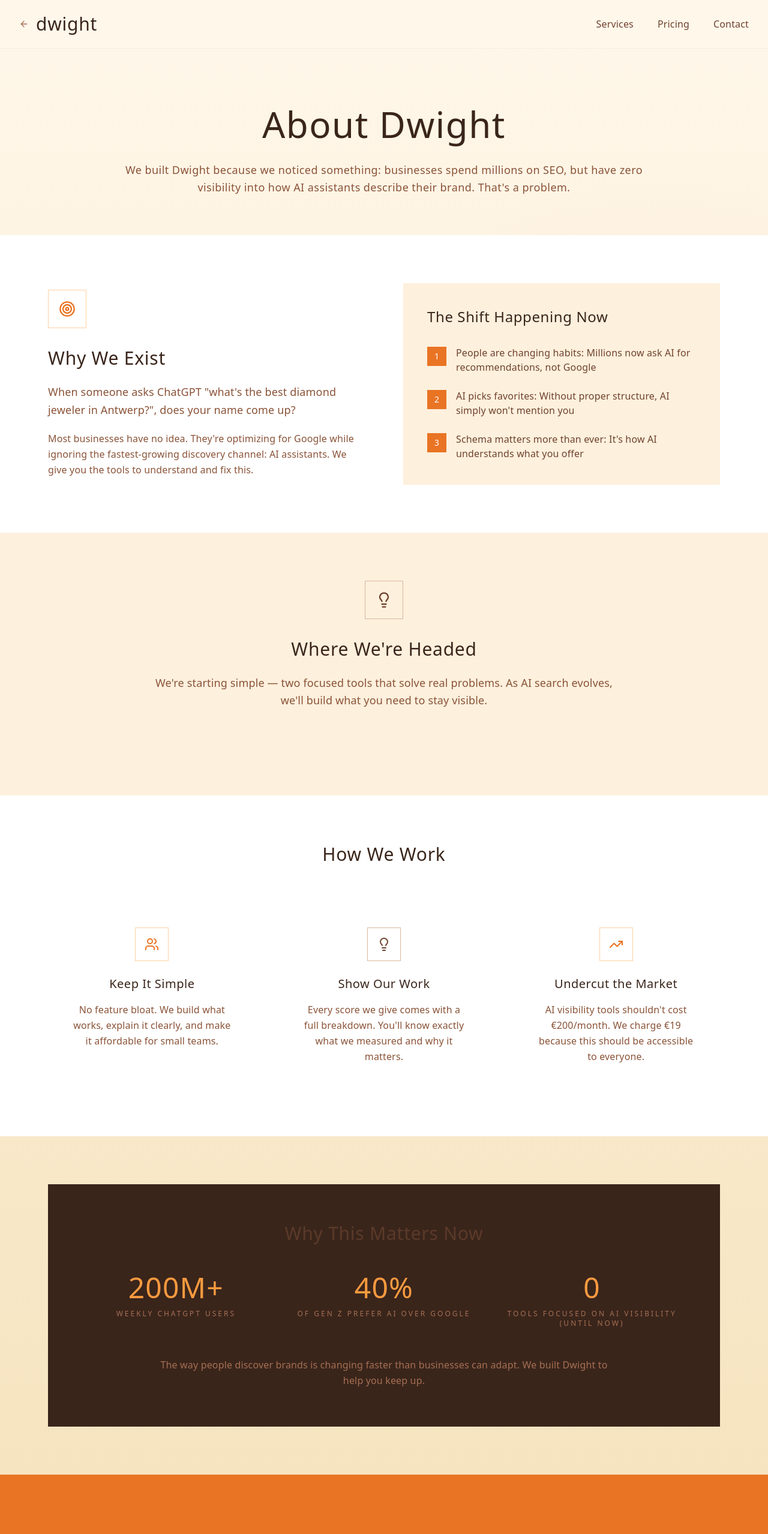
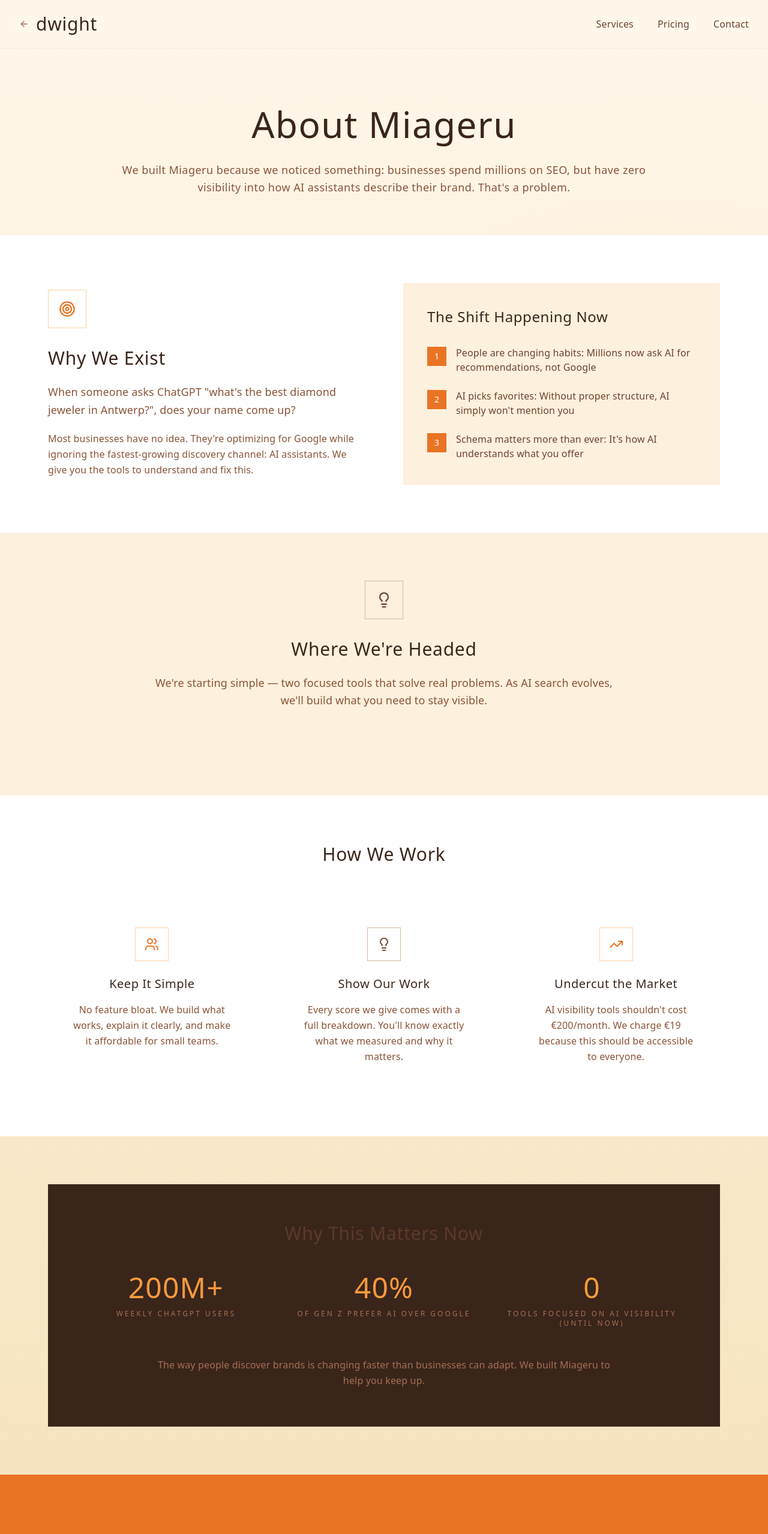
Before and after one commit to samuelsaleh/GEO-app, a Next.js app in the folder frontend/: page /about in a window 1280 px wide. Shown: the top 2557 px of the page at 60% size. Built offline with nearby package versions, Linux system fonts and the light colour scheme.

Commit message:
chore: Update remaining frontend files to use Miageru (見上げる) instead of Dwight

```diff
--- a/frontend/src/app/about/page.tsx
+++ b/frontend/src/app/about/page.tsx
@@ -32,9 +32,9 @@ export default function AboutPage() {
       {/* Hero */}
       <section className="pt-24 pb-16 px-4">
         <div className="max-w-4xl mx-auto text-center">
-          <h1 className="font-display text-5xl md:text-6xl font-light mb-8 text-ink-900 tracking-wide">About Dwight</h1>
+          <h1 className="font-display text-5xl md:text-6xl font-light mb-8 text-ink-900 tracking-wide">About Miageru</h1>
           <p className="text-lg text-ink-500 leading-relaxed font-light tracking-wide">
-            We built Dwight because we noticed something: businesses spend millions on SEO,
+            We built Miageru because we noticed something: businesses spend millions on SEO,
             but have zero visibility into how AI assistants describe their brand. That's a problem.
           </p>
         </div>
@@ -163,7 +163,7 @@ export default function AboutPage() {
             </div>
             <p className="mt-12 text-center text-ink-400 max-w-3xl mx-auto font-light leading-relaxed">
               The way people discover brands is changing faster than businesses can adapt.
-              We built Dwight to help you keep up.
+              We built Miageru to help you keep up.
             </p>
           </div>
         </div>
--- a/frontend/src/app/admin/page.tsx
+++ b/frontend/src/app/admin/page.tsx
@@ -93,7 +93,7 @@ export default function AdminDashboard() {
         <div className="max-w-7xl mx-auto px-4 py-4">
           <div className="flex justify-between items-center">
             <h1 className="text-2xl font-bold bg-gradient-to-r from-blue-600 to-cyan-600 bg-clip-text text-transparent">
-              Dwight Admin
+              Miageru Admin
             </h1>
             <Link
               href="/"
--- a/frontend/src/app/pricing/page.tsx
+++ b/frontend/src/app/pricing/page.tsx
@@ -244,7 +244,7 @@ export default function PricingPage() {
         <div className="max-w-7xl mx-auto px-4 flex flex-col md:flex-row justify-between items-center gap-8">
           <div className="text-center md:text-left">
             <div className="font-display text-2xl font-bold text-ink mb-2">dwight</div>
-            <p className="text-sm text-ink-muted">© 2025 Dwight. All rights reserved.</p>
+            <p className="text-sm text-ink-muted">© 2025 Miageru. All rights reserved.</p>
           </div>
           <div className="flex gap-8 text-sm font-medium text-ink-light">
             <Link href="/" className="hover:text-claude-500 transition-colors">Home</Link>
--- a/frontend/src/app/score/page.tsx
+++ b/frontend/src/app/score/page.tsx
@@ -823,7 +823,7 @@ export default function ScorePage() {
       {/* Footer */}
       <footer className="relative z-10 border-t border-white/10 py-8 mt-12">
         <div className="max-w-5xl mx-auto px-4 text-center text-slate-500 text-sm">
-          <p>© 2025 Dwight. Free AI Visibility Tools for Everyone.</p>
+          <p>© 2025 Miageru. Free AI Visibility Tools for Everyone.</p>
         </div>
       </footer>
     </div>
--- a/frontend/src/app/tools/health-check/report/page.tsx
+++ b/frontend/src/app/tools/health-check/report/page.tsx
@@ -11,7 +11,7 @@ const templateData = {
     website: "{{WEBSITE_URL}}",
     date: "{{ANALYSIS_DATE}}",
     preparedFor: "{{CLIENT_NAME}}",
-    preparedBy: "Dwight AI Visibility Team"
+    preparedBy: "Miageru AI Visibility Team"
   },
   scores: {
     overall: "{{OVERALL_SCORE}}",
@@ -81,7 +81,7 @@ export default function ReportTemplate() {
       website: "https://groupetache.com/the-tache-brand/",
       date: new Date().toLocaleDateString('en-US', { year: 'numeric', month: 'long', day: 'numeric' }),
       preparedFor: "Samuel Saleh",
-      preparedBy: "Dwight AI Visibility Team"
+      preparedBy: "Miageru AI Visibility Team"
     },
     scores: {
       overall: "40",
@@ -225,7 +225,7 @@ export default function ReportTemplate() {
             </div>
 
             <div className="mt-16 text-center text-gray-400 text-sm">
-              Powered by Dwight • AI Search Visibility Platform
+              Powered by Miageru • AI Search Visibility Platform
             </div>
           </div>
 
@@ -1076,8 +1076,8 @@ export default function ReportTemplate() {
 
           {/* Footer */}
           <div className="p-8 border-t text-center text-gray-400 text-sm">
-            <p>This report was generated by Dwight AI Visibility Platform</p>
-            <p className="mt-1">© {new Date().getFullYear()} Dwight • dwight.app</p>
+            <p>This report was generated by Miageru AI Visibility Platform</p>
+            <p className="mt-1">© {new Date().getFullYear()} Miageru • miageru.app</p>
           </div>
 
         </div>
```
